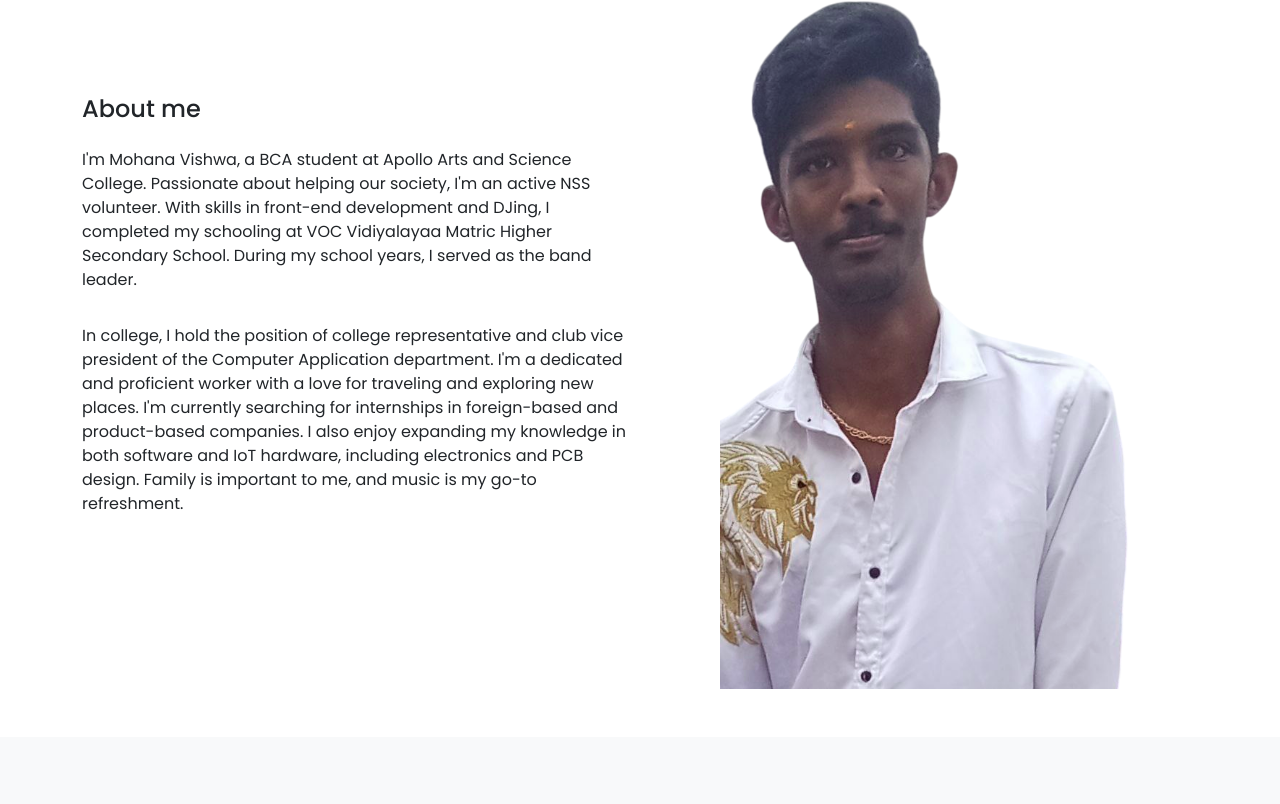
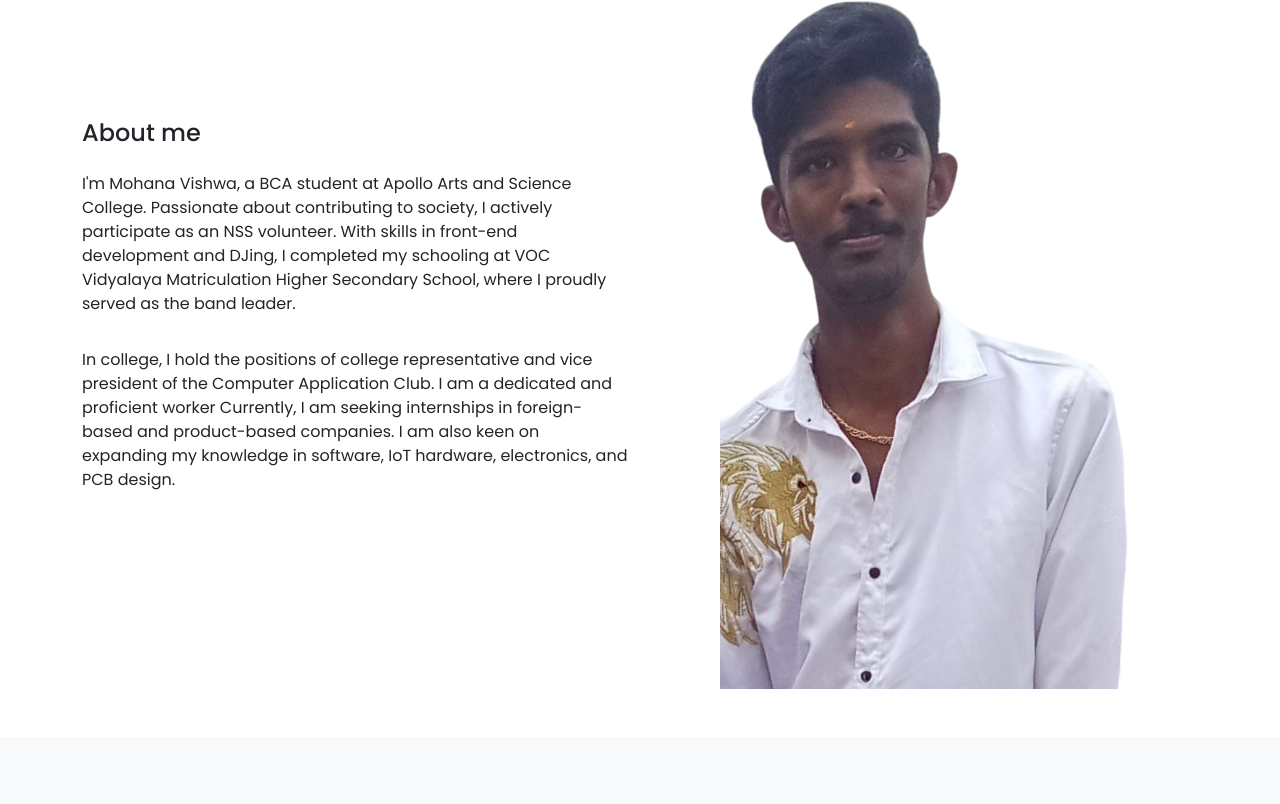
Before and after one commit to vishwasridhar/vishwa-portfolio, a plain HTML site: page index.html in a window 1280 px wide. Shown: the part 922-1726 px from the top of the page. Drawn offline with nearby package versions, Linux system fonts and the light colour scheme.

Commit message:
modify the p tag

```diff
--- a/index.html
+++ b/index.html
@@ -54,8 +54,8 @@
         <div class="row align-items-center">
           <div class="col-md-6">
             <h4 class="pb-3">About me</h4>
-            <p class="pb-3">I'm Mohana Vishwa, a BCA student at Apollo Arts and Science College. Passionate about helping our society, I'm an active NSS volunteer. With skills in front-end development and DJing, I completed my schooling at VOC Vidiyalayaa Matric Higher Secondary School. During my school years, I served as the band leader.</p>
-            <p class="pb-3">In college, I hold the position of college representative and club vice president of the Computer Application department. I'm a dedicated and proficient worker with a love for traveling and exploring new places. I'm currently searching for internships in foreign-based and product-based companies. I also enjoy expanding my knowledge in both software and IoT hardware, including electronics and PCB design. Family is important to me, and music is my go-to refreshment.</p>
+            <p class="pb-3">I'm Mohana Vishwa, a BCA student at Apollo Arts and Science College. Passionate about contributing to society, I actively participate as an NSS volunteer. With skills in front-end development and DJing, I completed my schooling at VOC Vidyalaya Matriculation Higher Secondary School, where I proudly served as the band leader.</p>
+            <p class="pb-3">In college, I hold the positions of college representative and vice president of the Computer Application Club. I am a dedicated and proficient worker Currently, I am seeking internships in foreign-based and product-based companies. I am also keen on expanding my knowledge in software, IoT hardware, electronics, and PCB design. </p>
           </div>
           <div class="col-md-6 text-center">
             <img src="/img/vishwa.png" alt="vishwa" class="img-fluid w-75"/>
```
